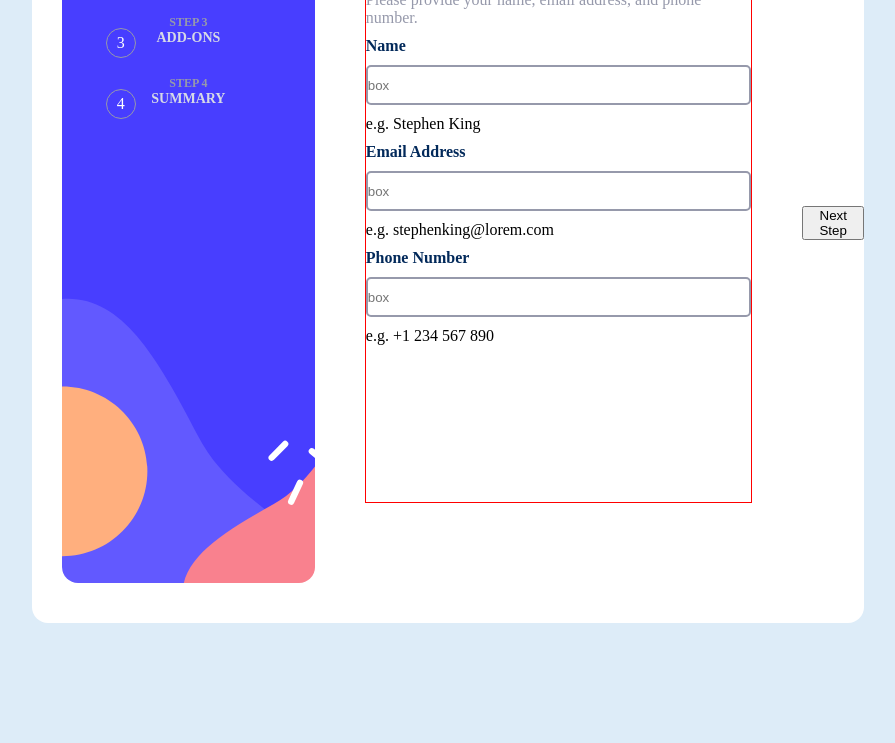
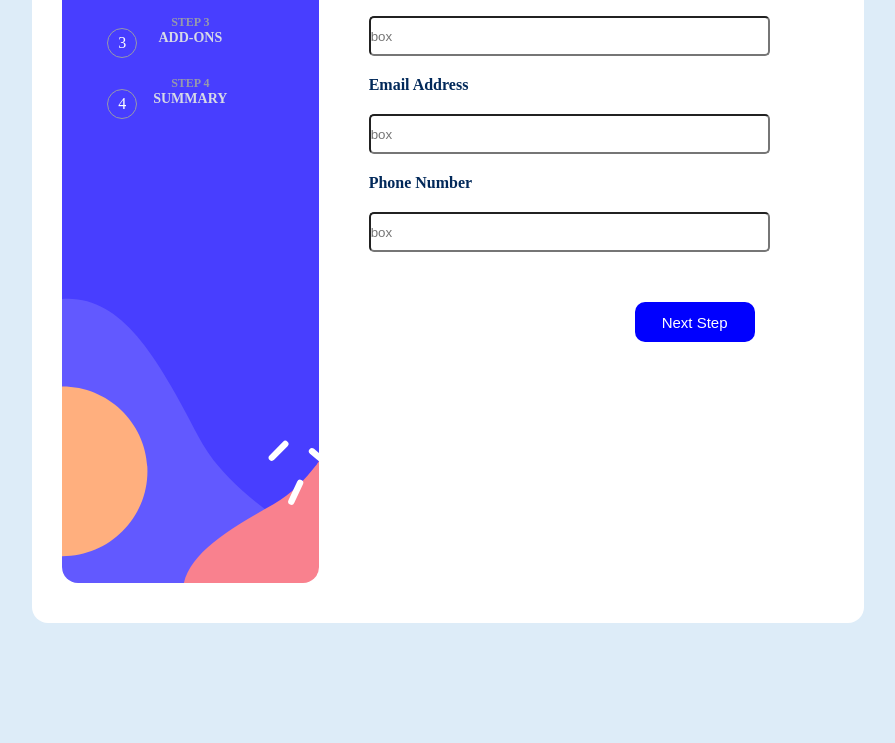
Before and after one commit to WHItney-ebuh2020/Frontend-Eight, a plain HTML site: page index.html in a window 1280 px wide. Shown: the part 297-1040 px from the top of the page, without its empty margins (192-1087 px from the left). Drawn offline with Linux system fonts and the light colour scheme.

Commit message:
multi commit

```diff
--- a/index.html
+++ b/index.html
@@ -42,11 +42,9 @@
           <div class="info-two">
             <h4>Name</h4>
             <input type="text"  placeholder="box" class="infobox">
-            e.g. Stephen King
 
             <h4>Email Address</h4>
             <input type="text" placeholder="box" class="infobox">
-            e.g. stephenking@lorem.com
 
 
             <h4>Phone Number</h4>
@@ -54,14 +52,13 @@
           </div>
 
 
-          e.g. +1 234 567 890
+          <div class="infobtn">
+            <button class="infobtnbtn">Next Step</button>
+
+          </div>
 
         </div>
         <!-- Step 1 end -->
-        <div class="infobtn">
-          <button class="infobtnbtn">Next Step</button>
-
-        </div>
       </div>
     </div>
 
--- a/style.css
+++ b/style.css
@@ -77,9 +77,9 @@ body {
 .infotin {
     display: flex;
     flex-direction: column;
-    height: 70%;
+    height: 80%;
+    width: 50%;
     gap: 10px;
-    border: 1px solid red;
     padding-bottom: 20px;
 }
 
@@ -101,18 +101,40 @@ body {
 .info-two {
     display: flex;
     flex-direction: column;
-    gap: 10px;
+    gap: 20px;
 }
 
 .infobox {
     display: flex;
     width: 100%;
     height: 40px;
-    border: 2px solid hsl(231, 11%, 63%);
+    border: ipx solid hsl(225, 20%, 96%);
     border-radius: 5px;
-    color: hsl(231, 11%, 63%);
+}
+
+.infobox:hover {
+    border: 3px solid hsl(213, 96%, 18%);
 }
 
 .infobtn {
     display: flex;
+    align-items: center;
+    justify-content: right;
+    gap: 10px;
+    margin: 40px 15px;
 }
+
+.infobtnbtn {
+    display: flex;
+        align-items: center;
+        justify-content: center;
+        height: 40px;
+        width: 120px;
+        outline: none;
+        border: none;
+        background-color: blue;
+        color: white;
+        border-radius: 10px;
+        font-size: 15px;
+        cursor: pointer;
+}
```
